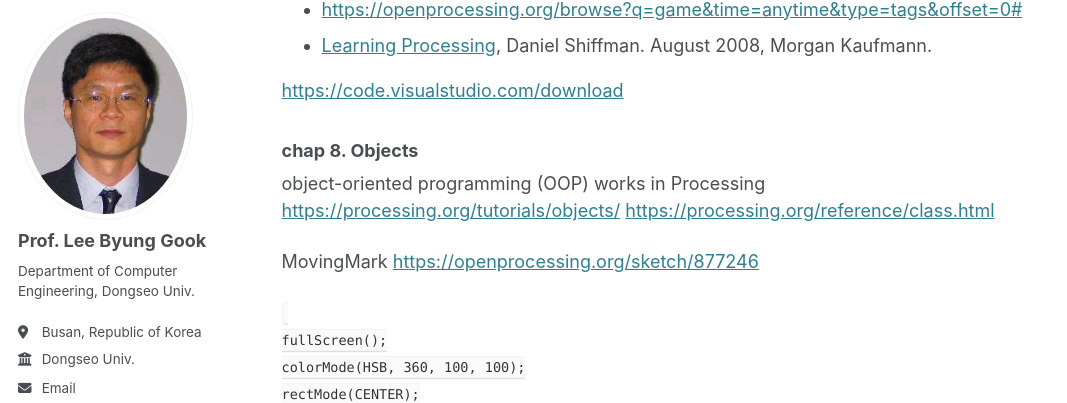
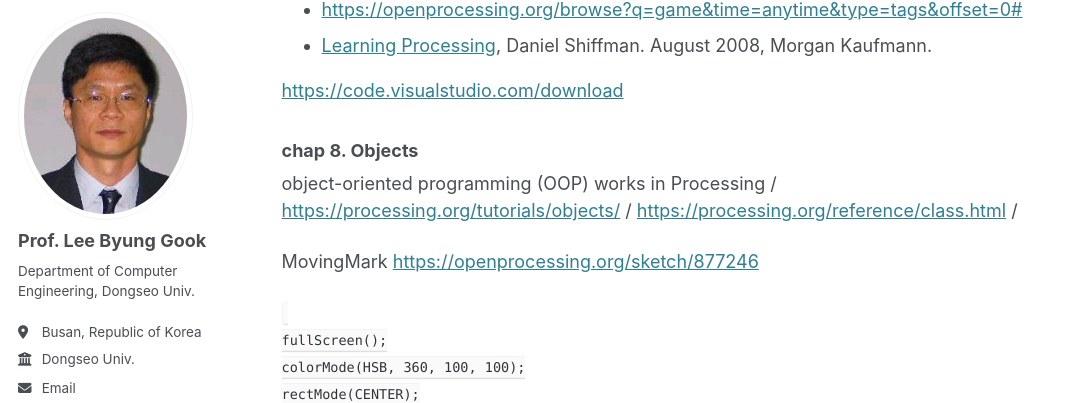
Before and after one commit to leebyunggook/leebyunggook.github.io, a Jekyll site: the page built from _pages/PhysicsProcessing.md, in a window 1280 px wide and 900 px high, scrolled down 1027 px. Shown: the part 87-490 px from the top of the window, without its empty margins (0-1067 px from the left). Built offline with Jekyll 4.4.1, drawn with Linux system fonts in a browser that asks for light colours; some web fonts are replaced; our own code applies the rules of GitHub Pages for plain Markdown files.

```diff
--- a/_pages/PhysicsProcessing.md
+++ b/_pages/PhysicsProcessing.md
@@ -25,9 +25,9 @@
 
 ### chap 8. Objects
 
-object-oriented programming (OOP) works in Processing
-[https://processing.org/tutorials/objects/](https://processing.org/tutorials/objects/)
-[https://processing.org/reference/class.html](https://processing.org/reference/class.html)
+object-oriented programming (OOP) works in Processing /
+[https://processing.org/tutorials/objects/](https://processing.org/tutorials/objects/) /
+[https://processing.org/reference/class.html](https://processing.org/reference/class.html) /
 
 MovingMark
 [https://openprocessing.org/sketch/877246](https://openprocessing.org/sketch/877246)
```
